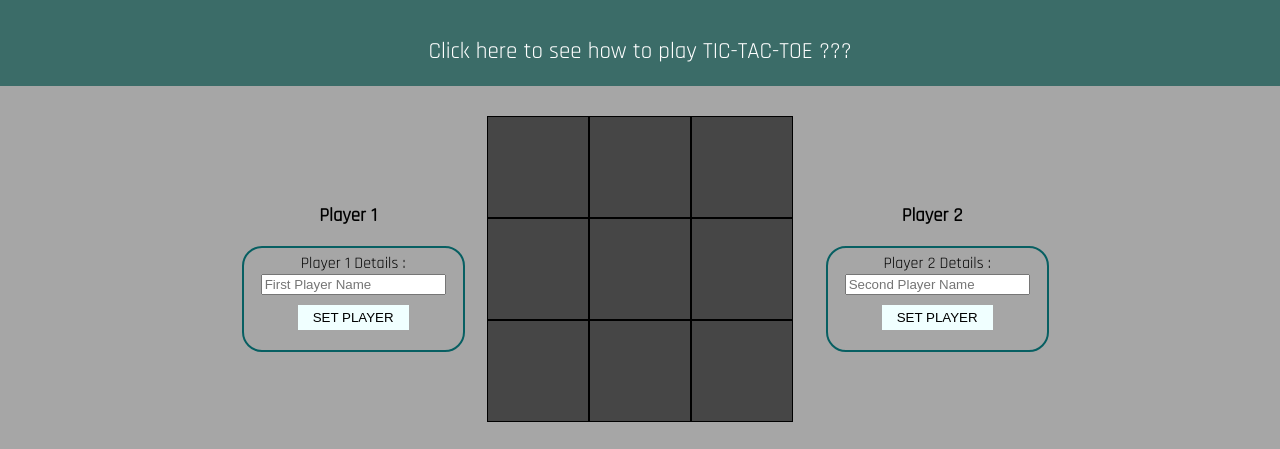
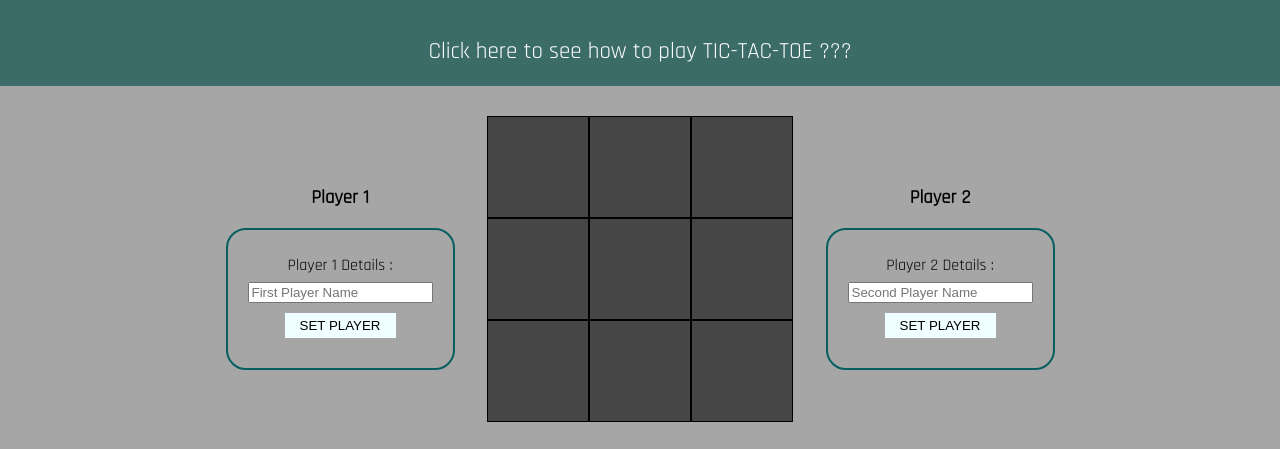
Before and after one commit to EbyChacko/project2_game, a plain HTML site: page tic-tac-toe.html in a window 1280 px wide. Shown: the part 204-653 px from the top of the page. Drawn offline with Linux system fonts and the light colour scheme.

Commit message:
change some styles

```diff
--- a/assets/css/style.css
+++ b/assets/css/style.css
@@ -192,8 +192,15 @@ a {
     margin: 10px;
 
 }
+.fields-tic{
+    padding:20px;
+    border-radius: 20px;
+    border: 2px solid rgb(7, 95, 98);
+    }
 
-
+.fields-tic label{
+    line-height: 2;
+}
 
 /* Calculator page formatting */
 
--- a/tic-tac-toe.html
+++ b/tic-tac-toe.html
@@ -27,7 +27,7 @@
         <div id="player1" class="players">
             <h3>Player 1</h3>
             <form>
-                <fieldset class="fields">
+                <fieldset class="fields-tic">
                     <div>
                         <label for="name1">Player 1 Details :</label><br>
                         <input type="text" placeholder="First Player Name" id="name1" required><br>
@@ -52,7 +52,7 @@
         <div id="player2" class="players">
             <h3>Player 2</h3>
             <form>
-                <fieldset class="fields">
+                <fieldset class="fields-tic">
 
                     <div>
                         <label for="name2"> Player 2 Details :</label><br>
```
Also changed, not shown: 1 other file.
